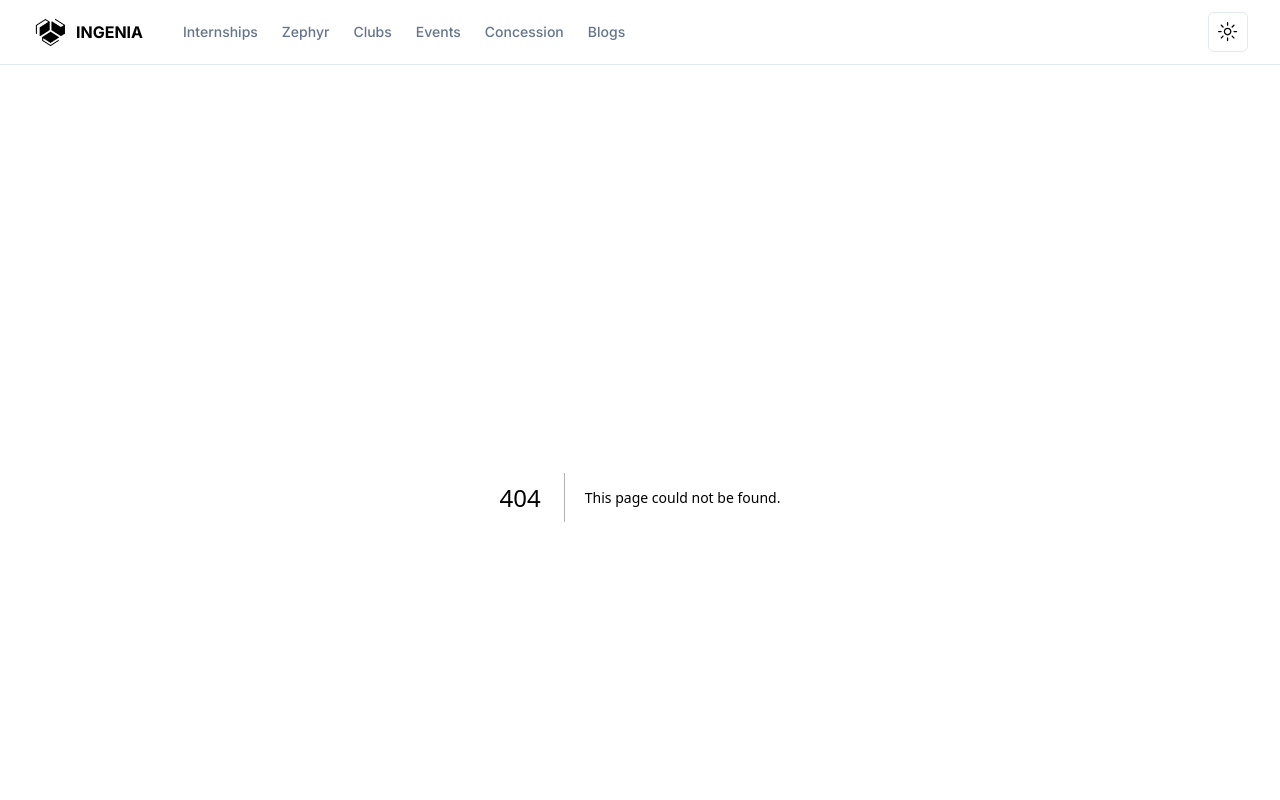
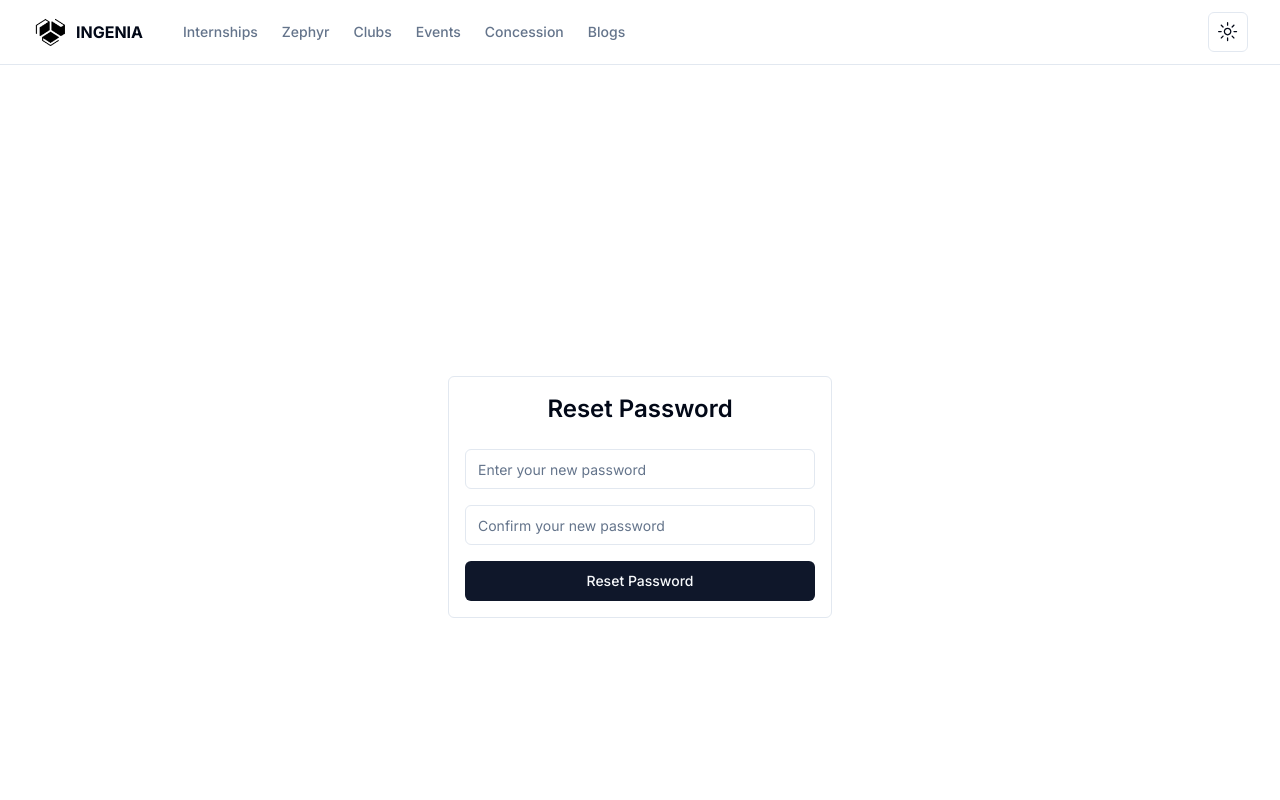
Before and after one commit to TechnicalVidya/portal, a Next.js app: page /reset-password in a window 1280 px wide. Before the commit this address had no page. Shown: the top 800 px of the page. Built offline with nearby package versions, Linux system fonts and the light colour scheme.

Commit message:
forget password added

```diff
--- /dev/null
+++ b/src/app/forget-password/page.js
@@ -0,0 +1,9 @@
+import ForgetPasswordForm from "@/components/hero/forgetPassword-form";
+
+export default function ForgetPasswordPage() {
+  return (
+    <div className="grid place-items-center h-screen">
+      <ForgetPasswordForm />
+    </div>
+  );
+}
--- /dev/null
+++ b/src/app/reset-password/page.js
@@ -0,0 +1,14 @@
+"use client";
+import { useSearchParams } from 'next/navigation';
+import ResetPasswordForm from "@/components/hero/resetPassword-form";
+
+export default function ResetPasswordPage() {
+  const searchParams = useSearchParams();
+  const token = searchParams.get('token');
+
+  return (
+    <div className="grid place-items-center h-screen">
+      <ResetPasswordForm token={token} />
+    </div>
+  );
+}
--- /dev/null
+++ b/src/components/hero/forgetPassword-form.js
@@ -0,0 +1,84 @@
+
+"use client"
+import * as React from "react";
+import { cn } from "@/lib/utils";
+import { Icons } from "../icons";
+import { Button } from "../ui/button";
+import { Input } from "../ui/input";
+import { Label } from "../ui/label";
+import axios from "axios";
+import { toast } from "sonner";
+import Link from "next/link";
+
+export default function ForgetPasswordForm({ className, ...props }) {
+  const [isLoading, setIsLoading] = React.useState(false);
+  const [formData, setFormData] = React.useState({});
+
+  async function onSubmit(event) {
+    event.preventDefault();
+    setIsLoading(true);
+    try {
+      const { data } = await axios.post("/api/auth/forgot-password", formData);
+      if (data.success) {
+        toast("Reset password link sent to your email.");
+      } else {
+        toast.error(data.message);
+      }
+    } catch (error) {
+      console.error("Error sending reset password link:", error);
+      if (error.response) {
+        toast.error(error.response.data.message);
+      } else {
+        toast.error("An error occurred while sending reset password link.");
+      }
+    }
+    setIsLoading(false);
+  }
+
+
+  return (
+    <div className={cn("grid gap-6", className)} {...props}>
+      <form onSubmit={onSubmit} className="border rounded-md p-4 w-full md:w-96">
+        <h2 className="text-2xl font-semibold text-center mb-2">Reset Your Password</h2>
+        <p className="text-sm text-gray-600 text-center mb-6">
+          Lost your password? Please enter your email address associated with your account. You will receive a link to create a new password via email.
+        </p>
+        <div className="grid gap-2">
+          <div className="grid gap-1">
+            <Label className="sr-only" htmlFor="email">
+              Email
+            </Label>
+            <Input
+              id="email"
+              placeholder="Enter your email"
+              value={formData.email}
+              onChange={(e) =>
+                setFormData({
+                  ...formData,
+                  email: e.target.value,
+                })
+              }
+              type="email"
+              autoCapitalize="none"
+              autoComplete="email"
+              autoCorrect="off"
+              disabled={isLoading}
+            />
+          </div>
+          <Button disabled={isLoading} type="submit">
+            {isLoading && (
+              <Icons.spinner className="mr-2 h-4 w-4 animate-spin" />
+            )}
+            Send Reset Link
+          </Button>
+        </div>
+      </form>
+
+      <div className="text-center mt-4">
+        <Link href="/login" className="text-sm text-blue-500 hover:underline">
+            Return to Login
+        </Link>
+      </div>
+    </div>
+  );
+}
--- /dev/null
+++ b/src/components/hero/resetPassword-form.js
@@ -0,0 +1,121 @@
+
+"use client"
+import * as React from "react";
+import { cn } from "@/lib/utils";
+import { Icons } from "../icons";
+import { Button } from "../ui/button";
+import { Input } from "../ui/input";
+import { Label } from "../ui/label";
+import axios from "axios";
+import { toast } from "sonner";
+import { useRouter } from "next/navigation";
+
+export default function ResetPasswordForm({ className, token, ...props }) {
+  const [isLoading, setIsLoading] = React.useState(false);
+  const [formData, setFormData] = React.useState({});
+  const router = useRouter();
+
+  async function onSubmit(event) {
+    event.preventDefault();
+
+
+    if (!formData.newPassword || formData.newPassword.trim() === "") {
+      toast.error("Please enter a valid password.");
+      return;
+    }
+
+    if (formData.newPassword !== formData.confirmPassword) {
+      toast.error("Passwords do not match.");
+      return;
+    }
+
+    setIsLoading(true);
+
+    try {
+      const response = await axios.post(`/api/auth/reset-password?token=${token}`, {
+        newPassword: formData.newPassword,
+      });
+
+      if (response.data.success) {
+        toast("Password reset successfully.");
+        router.push("/login");
+      } else {
+        toast.error(response.data.message || "Failed to reset password.");
+      }
+    } catch (error) {
+      console.error("Error resetting password:", error);
+
+      if (error.response) {
+        if (error.response.status === 400) {
+          toast.error(error.response.data.message || "Invalid or expired token.");
+        } else if (error.response.status === 404) {
+          toast.error("User not found.");
+        } else if (error.response.status === 500) {
+          toast.error("An internal server error occurred.");
+        } else {
+          toast.error("An error occurred while resetting password.");
+        }
+      } else {
+        toast.error("Network error or server is down.");
+      }
+    }
+    setIsLoading(false);
+  }
+  return (
+    <div className={cn("grid gap-6", className)} {...props}>
+      <form onSubmit={onSubmit} className="border rounded-md p-4 w-full md:w-96">
+        <h2 className="text-2xl font-semibold text-center mb-6">Reset Password</h2>
+        <div className="grid gap-4">
+          <div className="grid gap-1">
+            <Label className="sr-only" htmlFor="newPassword">
+              New Password
+            </Label>
+            <Input
+              id="newPassword"
+              placeholder="Enter your new password"
+              value={formData.newPassword}
+              onChange={(e) =>
+                setFormData({
+                  ...formData,
+                  newPassword: e.target.value,
+                })
+              }
+              type="password"
+              autoCapitalize="none"
+              autoComplete="new-password"
+              autoCorrect="off"
+              disabled={isLoading}
+            />
+          </div>
+          <div className="grid gap-1">
+            <Label className="sr-only" htmlFor="confirmPassword">
+              Confirm Password
+            </Label>
+            <Input
+              id="confirmPassword"
+              placeholder="Confirm your new password"
+              value={formData.confirmPassword}
+              onChange={(e) =>
+                setFormData({
+                  ...formData,
+                  confirmPassword: e.target.value,
+                })
+              }
+              type="password"
+              autoCapitalize="none"
+              autoComplete="new-password"
+              autoCorrect="off"
+              disabled={isLoading}
+            />
+          </div>
+          <Button disabled={isLoading} type="submit">
+            {isLoading && (
+              <Icons.spinner className="mr-2 h-4 w-4 animate-spin" />
+            )}
+            Reset Password
+          </Button>
+        </div>
+      </form>
+    </div>
+  );
+}
--- a/src/components/hero/user-authform.js
+++ b/src/components/hero/user-authform.js
@@ -82,6 +82,9 @@ export function UserAuthForm({ className, isLogin, ...props }) {
                       disabled={isLoading}
                     />
                   </div>
+                  <p className="text-red-600 ">
+                     <Link href="/forget-password">Forget password?</Link>
+                  </p>
                   <Button disabled={isLoading} type="submit">
                     {isLoading && (
                       <Icons.spinner className="mr-2 h-4 w-4 animate-spin" />
```
